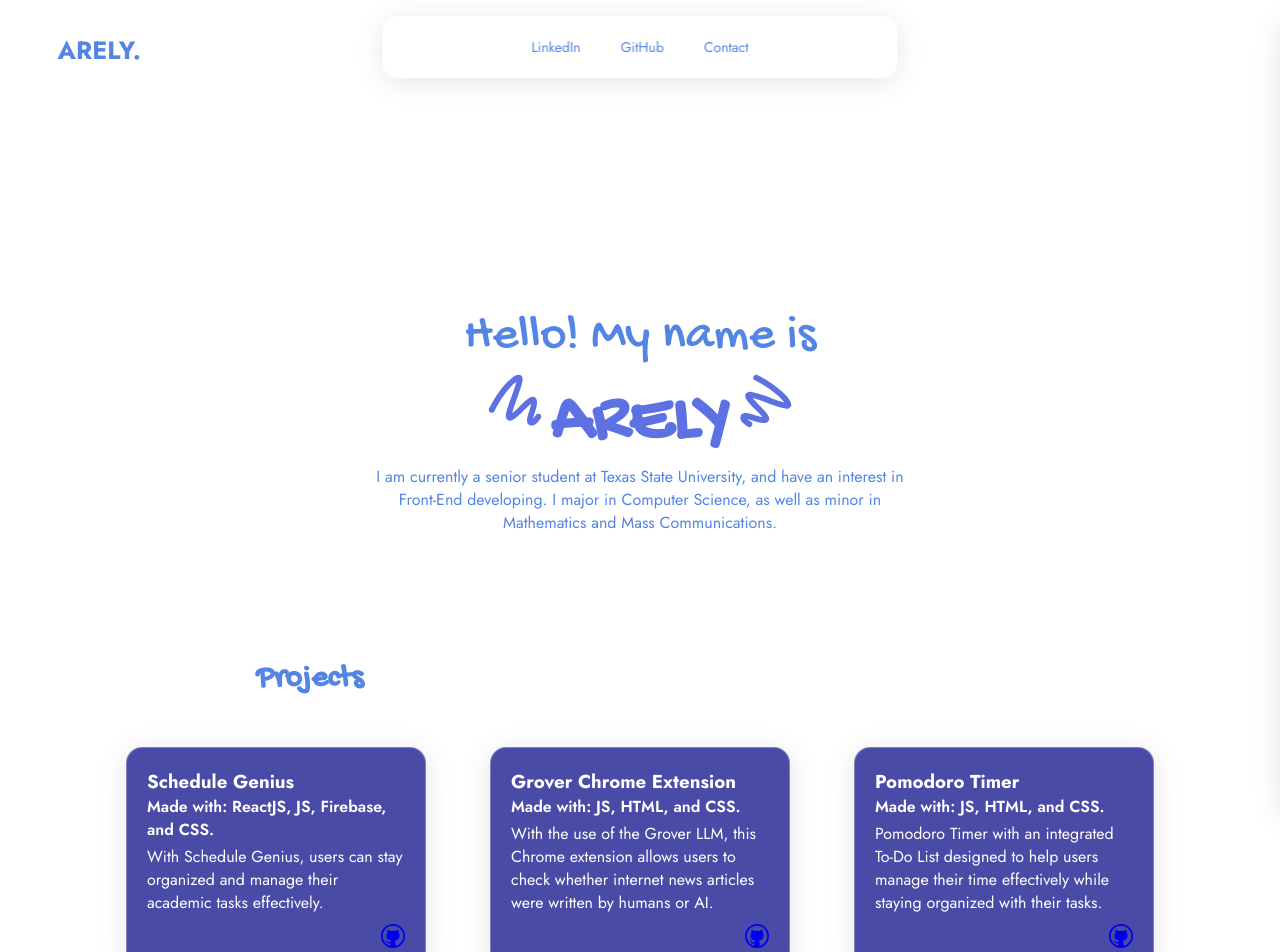
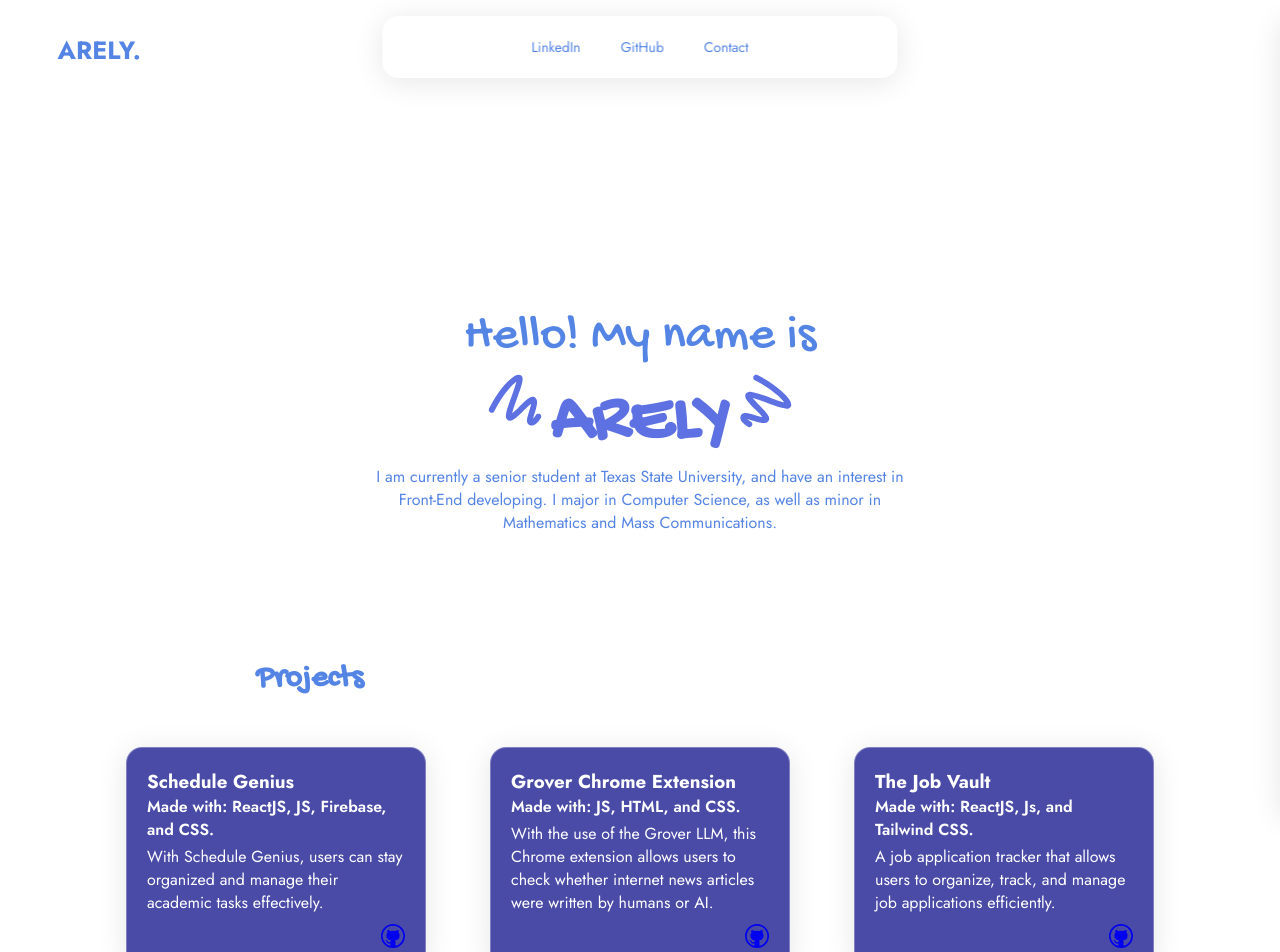
Before and after one commit to agc6/Arely-Portfolio, a React (Vite) app: page / in a window 1280 px wide. Shown: the top 952 px of the page. Built offline with nearby package versions, Linux system fonts and the light colour scheme.

Commit message:
added new project

```diff
--- a/src/components/projects.jsx
+++ b/src/components/projects.jsx
@@ -30,6 +30,18 @@ const Projects = () => {
               target="_blank" rel="noopener noreferrer"><VscGithub /></a> </div>
               </div>
                  </div>
+
+                 <div className="school-data">
+            <div className="school">
+            <h3>The Job Vault</h3>
+            <h4>Made with: ReactJS, Js, and Tailwind CSS.</h4>
+            A job application tracker that allows users to
+             organize, track, and manage job applications efficiently. <br></br>
+             <div className="github"><a href="https://github.com/agc6/The-Job-Vault"
+              target="_blank" rel="noopener noreferrer"><VscGithub /></a> </div>
+              </div>
+                 </div>
+
                  <div className="school-data">
             <div className="school">
             <h3>Pomodoro Timer</h3>
```
